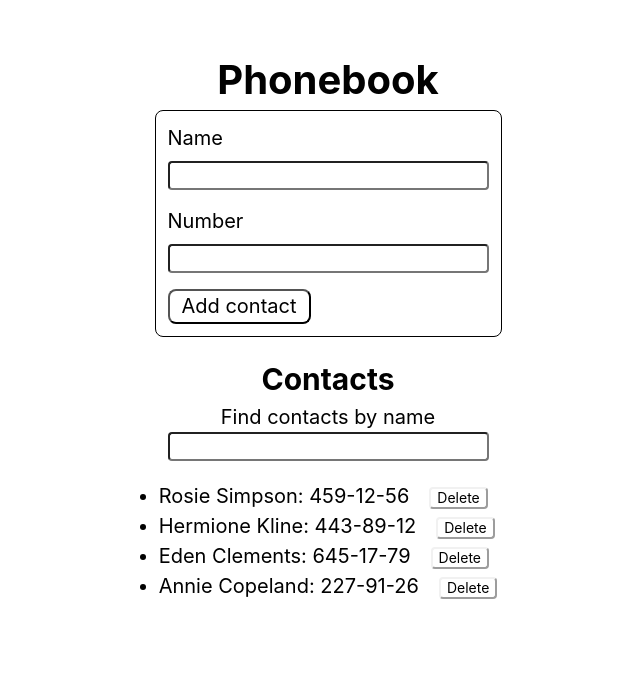
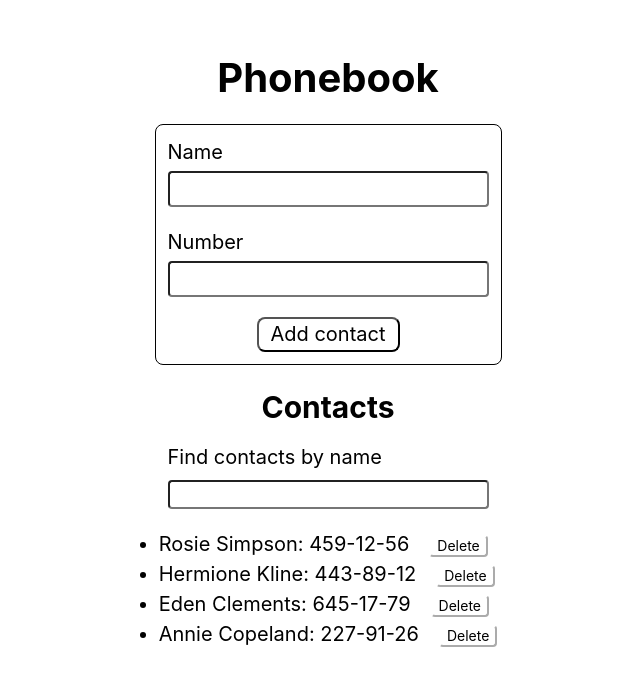
Before and after one commit to y-hrubskyi/goit-react-hw-02-phonebook, a React (Create React App) app: page / in a window 1280 px wide. Shown: the top 686 px of the page, without its empty margins (312-952 px from the left). Built offline with nearby package versions, Linux system fonts and the light colour scheme.

Commit message:
refactoring

```diff
--- a/package.json
+++ b/package.json
@@ -12,6 +12,7 @@
     "nanoid": "^5.0.2",
     "react": "^18.1.0",
     "react-dom": "^18.1.0",
+    "react-hot-toast": "^2.4.1",
     "react-scripts": "5.0.1",
     "styled-components": "^6.1.0",
     "web-vitals": "^2.1.3",
--- a/src/components/App.jsx
+++ b/src/components/App.jsx
@@ -1,49 +1,54 @@
 import { Component } from 'react';
 import { nanoid } from 'nanoid';
+import toast, { Toaster } from 'react-hot-toast';
 
-import { ContactForm } from './ContactForm/ContactForm';
-import { Filter } from './Filter/Filter';
-import { ContactList } from './ContactList/ContactList';
+import { ContactForm } from 'components/ContactForm/ContactForm';
+import { Filter } from 'components/Filter/Filter';
+import { ContactList } from 'components/ContactList/ContactList';
 
 import { GlobalStyle } from './GlobalStyle';
-import { AppWrapper } from './App.styled';
+import { Layout, PageTitle, Title } from './App.styled';
+
+const initialContacts = [
+  { id: 'id-1', name: 'Rosie Simpson', number: '459-12-56' },
+  { id: 'id-2', name: 'Hermione Kline', number: '443-89-12' },
+  { id: 'id-3', name: 'Eden Clements', number: '645-17-79' },
+  { id: 'id-4', name: 'Annie Copeland', number: '227-91-26' },
+];
 
 export class App extends Component {
   state = {
-    contacts: [
-      { id: 'id-1', name: 'Rosie Simpson', number: '459-12-56' },
-      { id: 'id-2', name: 'Hermione Kline', number: '443-89-12' },
-      { id: 'id-3', name: 'Eden Clements', number: '645-17-79' },
-      { id: 'id-4', name: 'Annie Copeland', number: '227-91-26' },
-    ],
+    contacts: initialContacts,
     filter: '',
   };
 
-  updateState = (option, value) => {
-    this.setState({ [option]: value });
+  updateFilter = value => {
+    this.setState({ filter: value });
   };
 
-  addContact = data => {
-    const formattedName = data.name.toLowerCase();
-    const isAlreadyAdded = this.state.contacts.some(
+  addContact = contact => {
+    const formattedName = contact.name.toLowerCase();
+    const isExist = this.state.contacts.some(
       ({ name }) => name.toLowerCase() === formattedName
     );
 
-    if (isAlreadyAdded) {
-      alert(`${data.name} is already in contacts.`);
-      return isAlreadyAdded;
+    if (isExist) {
+      toast.error(`${contact.name} is already in contacts.`);
+      return isExist;
     }
 
-    const newContact = { ...data, id: nanoid() };
+    const newContact = { ...contact, id: nanoid() };
     this.setState(prevState => ({
       contacts: [...prevState.contacts, newContact],
     }));
+    toast.success('Contact successfully added');
   };
 
-  deleteContact = id => {
+  deleteContact = contactId => {
     this.setState(prevState => ({
-      contacts: prevState.contacts.filter(contact => contact.id !== id),
+      contacts: prevState.contacts.filter(contact => contact.id !== contactId),
     }));
+    toast.success('Contact successfully deleted');
   };
 
   filterContacts = () => {
@@ -65,20 +70,24 @@ export class App extends Component {
     if (!results && filter) filterInfo = <p>Not Finded</p>;
 
     return (
-      <AppWrapper>
+      <Layout>
         <GlobalStyle />
+        <Toaster toastOptions={{ duration: 1500 }} />
 
-        <h1>Phonebook</h1>
-        <ContactForm onSubmit={this.addContact} />
+        <PageTitle>Phonebook</PageTitle>
+        <ContactForm onAdd={this.addContact} />
 
-        <h2>Contacts</h2>
+        <Title>Contacts</Title>
         <Filter
           filter={filter}
           filterInfo={filterInfo}
-          onChange={this.updateState}
+          onUpdate={this.updateFilter}
         />
-        <ContactList contacts={filteredContacts} onClick={this.deleteContact} />
-      </AppWrapper>
+        <ContactList
+          contacts={filteredContacts}
+          onDelete={this.deleteContact}
+        />
+      </Layout>
     );
   }
 }
--- a/src/components/App.styled.js
+++ b/src/components/App.styled.js
@@ -1,14 +1,21 @@
 import styled from 'styled-components';
 
-export const AppWrapper = styled.div`
+export const Layout = styled.div`
   display: flex;
   flex-direction: column;
   align-items: center;
-
   min-height: 100vh;
-  padding-top: 50px;
-  padding-bottom: 50px;
+  padding-top: ${p => p.theme.spacing(12)};
+  padding-bottom: ${p => p.theme.spacing(12)};
 
   font-size: 20px;
-  color: #010101;
+  color: ${p => p.theme.colors.black};
 `;
+
+export const PageTitle = styled.h1`
+  margin-bottom: ${p => p.theme.spacing(4)};
+`;
+
+export const Title = styled.h2`
+  margin-bottom: ${p => p.theme.spacing(3)};
+`;
--- a/src/components/ContactForm/ContactForm.jsx
+++ b/src/components/ContactForm/ContactForm.jsx
@@ -1,42 +1,42 @@
-import { ErrorMessage, Formik } from 'formik';
-import { object, string } from 'yup';
+import { Formik } from 'formik';
+import * as Yup from 'yup';
 
-import { AddContactForm, Button, Input, Label } from './ContactForm.styled';
+import { Button, ErrorMessage, Field, Form, Label } from './ContactForm.styled';
 
-const initialValues = { name: '', number: '' };
-
-const nameRegex =
-  /^[a-zA-Zа-яА-Я]+(([' \\-][a-zA-Zа-яА-Я ])?[a-zA-Zа-яА-Я]*)*$/;
-const numberRegex =
-  /\+?\d{1,4}?[ .\-\s]?\(?\d{1,3}?\)?[ .\-\s]?\d{1,4}[ .\-\s]?\d{1,4}[ .\-\s]?\d{1,9}/;
-const schema = object({
-  name: string().matches(nameRegex).required(),
-  number: string().matches(numberRegex).required(),
+const contactsSchema = Yup.object().shape({
+  name: Yup.string().min(2, 'Too Short').required('Required'),
+  number: Yup.string().min(7, 'Must be 7 or more').required('Required'),
 });
 
-export const ContactForm = ({ onSubmit }) => {
+export const ContactForm = ({ onAdd }) => {
   const handleSubmit = (values, actions) => {
-    const isAlreadyAdded = onSubmit(values);
-    if (!isAlreadyAdded) actions.resetForm();
+    const isAlreadyAdded = onAdd(values);
+    if (!isAlreadyAdded) {
+      actions.resetForm();
+    }
   };
 
   return (
     <Formik
-      initialValues={initialValues}
+      initialValues={{ name: '', number: '' }}
       onSubmit={handleSubmit}
-      validationSchema={schema}
+      validationSchema={contactsSchema}
     >
-      <AddContactForm>
-        <Label htmlFor="name">Name</Label>
-        <Input type="text" id="name" name="name" />
-        <ErrorMessage component="span" name="name" />
+      <Form>
+        <Label>
+          Name
+          <Field type="text" name="name" />
+          <ErrorMessage name="name" component="span" />
+        </Label>
 
-        <Label htmlFor="number">Number</Label>
-        <Input type="tel" id="number" name="number" />
-        <ErrorMessage component="p" name="number" />
+        <Label>
+          Number
+          <Field type="tel" name="number" />
+          <ErrorMessage name="number" component="span" />
+        </Label>
 
         <Button type="submit">Add contact</Button>
-      </AddContactForm>
+      </Form>
     </Formik>
   );
 };
--- a/src/components/ContactForm/ContactForm.styled.js
+++ b/src/components/ContactForm/ContactForm.styled.js
@@ -1,43 +1,58 @@
-import { Field, Form } from 'formik';
+import {
+  Form as FormikForm,
+  Field as FormikField,
+  ErrorMessage as FormikError,
+} from 'formik';
 import styled from 'styled-components';
 
 export const Title = styled.h2`
-  margin-bottom: 20px;
+  margin-bottom: ${p => p.theme.spacing(5)};
 `;
 
-export const AddContactForm = styled(Form)`
+export const Form = styled(FormikForm)`
   display: flex;
   flex-direction: column;
   align-items: flex-start;
-  padding: 12px;
-  margin-bottom: 20px;
+  gap: ${p => p.theme.spacing(5)};
+  padding: ${p => p.theme.spacing(3)};
+  margin-bottom: ${p => p.theme.spacing(5)};
 
-  border: 1px solid black;
-  border-radius: 8px;
+  border: 1px solid ${p => p.theme.colors.black};
+  border-radius: ${p => p.theme.radii.md};
 `;
 
 export const Label = styled.label`
-  margin-bottom: 8px;
+  display: flex;
+  flex-direction: column;
+  gap: ${p => p.theme.spacing(1)};
 `;
 
-export const Input = styled(Field)`
-  margin-bottom: 16px;
+export const Field = styled(FormikField)`
+  font: inherit;
 
-  border-radius: 4px;
-  outline-color: blue;
+  border-radius: ${p => p.theme.radii.sm};
+  outline-color: ${p => p.theme.colors.blue};
+`;
+
+export const ErrorMessage = styled(FormikError)`
+  color: ${p => p.theme.colors.red};
+  font-size: 16px;
 `;
 
 export const Button = styled.button`
-  padding: 4px 12px;
+  display: block;
+  margin: 0 auto;
+  padding: ${p => p.theme.spacing(1)} ${p => p.theme.spacing(3)};
 
-  border-radius: 8px;
+  border-radius: ${p => p.theme.radii.md};
   background-color: transparent;
 
-  transition: color 250ms linear, background-color 250ms linear;
+  transition: ${p => p.theme.transition('color')},
+    ${p => p.theme.transition('background-color')};
 
   &:hover,
   &:focus {
-    background-color: blue;
-    color: white;
+    background-color: ${p => p.theme.colors.blue};
+    color: ${p => p.theme.colors.white};
   }
 `;
--- a/src/components/ContactList/ContactList.jsx
+++ b/src/components/ContactList/ContactList.jsx
@@ -1,20 +1,16 @@
 import { Button, ContactData, ContactsList } from './ContactList.styled';
 
-export const ContactList = ({ contacts, onClick }) => {
+export const ContactList = ({ contacts, onDelete }) => {
   const contactList = contacts.map(contact => (
     <li key={contact.id}>
       <ContactData>
         {contact.name}: {contact.number}
       </ContactData>
-      <Button type="button" onClick={() => onClick(contact.id)}>
+      <Button type="button" onClick={() => onDelete(contact.id)}>
         Delete
       </Button>
     </li>
   ));
 
-  return (
-    <>
-      <ContactsList>{contactList}</ContactsList>
-    </>
-  );
+  return <ContactsList>{contactList}</ContactsList>;
 };
--- a/src/components/ContactList/ContactList.styled.js
+++ b/src/components/ContactList/ContactList.styled.js
@@ -1,7 +1,7 @@
 import styled from 'styled-components';
 
 export const Title = styled.h2`
-  margin-bottom: 20px;
+  margin-bottom: ${p => p.theme.spacing(5)};
 `;
 
 export const ContactsList = styled.ul`
@@ -9,21 +9,22 @@ export const ContactsList = styled.ul`
 `;
 
 export const ContactData = styled.span`
-  margin-right: 20px;
+  margin-right: ${p => p.theme.spacing(5)};
 `;
 
 export const Button = styled.button`
   font-size: 14px;
 
   background-color: transparent;
-  border-color: #f1f1f1;
-  border-radius: 4px;
+  border-color: ${p => p.theme.colors.white};
+  border-radius: ${p => p.theme.radii.sm};
 
-  transition: color 250ms linear, background-color 250ms linear;
+  transition: ${p => p.theme.transition('color')},
+    ${p => p.theme.transition('background-color')};
 
   &:hover,
   &:focus {
-    background-color: blue;
-    color: white;
+    background-color: ${p => p.theme.colors.blue};
+    color: ${p => p.theme.colors.white};
   }
 `;
--- a/src/components/Filter/Filter.jsx
+++ b/src/components/Filter/Filter.jsx
@@ -1,22 +1,16 @@
-import { Input } from './Filter.styled';
+import { Input, Label } from './Filter.styled';
 
-export const Filter = ({ filter, filterInfo, onChange }) => {
+export const Filter = ({ filter, filterInfo, onUpdate }) => {
   const handleChange = e => {
-    const { name, value } = e.target;
-    onChange(name, value);
+    onUpdate(e.target.value);
   };
 
   return (
     <>
-      <label htmlFor="filter">Find contacts by name</label>
-      <Input
-        type="text"
-        id="filter"
-        name="filter"
-        value={filter}
-        onChange={handleChange}
-        required
-      />
+      <Label>
+        Find contacts by name
+        <Input type="text" value={filter} onChange={handleChange} />
+      </Label>
       {filterInfo}
     </>
   );
--- a/src/components/Filter/Filter.styled.js
+++ b/src/components/Filter/Filter.styled.js
@@ -1,8 +1,14 @@
 import styled from 'styled-components';
 
+export const Label = styled.label`
+  display: flex;
+  flex-direction: column;
+  gap: 8px;
+`;
+
 export const Input = styled.input`
-  margin-bottom: 20px;
+  margin-bottom: ${p => p.theme.spacing(5)};
 
-  border-radius: 4px;
-  outline-color: blue;
+  border-radius: ${p => p.theme.radii.sm};
+  outline-color: ${p => p.theme.colors.blue};
 `;
--- /dev/null
+++ b/src/constants/theme.js
@@ -0,0 +1,15 @@
+export const theme = Object.freeze({
+  colors: {
+    black: '#010101',
+    white: 'white',
+    blue: 'blue',
+    red: 'red',
+  },
+  radii: {
+    sm: '4px',
+    md: '8px',
+    lg: '16px',
+  },
+  transition: (prop = '') => `${prop} 250ms linear`,
+  spacing: value => `${value * 4}px`,
+});
--- a/src/index.js
+++ b/src/index.js
@@ -1,10 +1,15 @@
 import React from 'react';
 import ReactDOM from 'react-dom/client';
+import { ThemeProvider } from 'styled-components';
 
 import { App } from 'components/App';
 
+import { theme } from 'constants/theme';
+
 ReactDOM.createRoot(document.getElementById('root')).render(
   <React.StrictMode>
-    <App />
+    <ThemeProvider theme={theme}>
+      <App />
+    </ThemeProvider>
   </React.StrictMode>
 );
```
Also changed, not shown: 1 other file (tests, documents, lock files or other folders).
